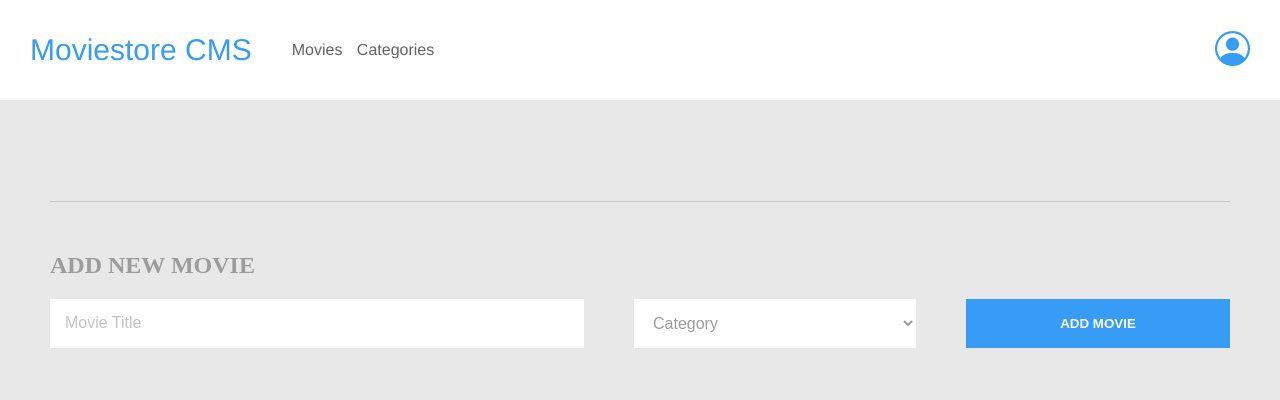
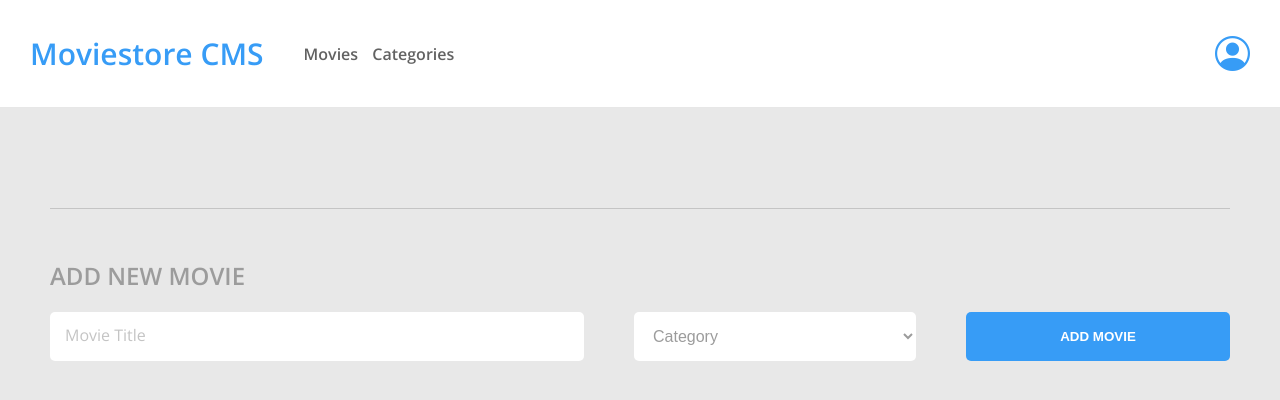
Before and after one commit to YinkTech/Bookstore-app, a React (Create React App) app: page / in a window 1280 px wide. Shown: the top 400 px of the page. Built offline with nearby package versions, Linux system fonts and the light colour scheme.

Commit message:
add font and added border radius to form components

```diff
--- a/public/index.html
+++ b/public/index.html
@@ -8,6 +8,9 @@
     <link rel="apple-touch-icon" href="%PUBLIC_URL%/logo192.png" />
     <link rel="manifest" href="%PUBLIC_URL%/manifest.json" />
     <title>React App</title>
+    <link rel="preconnect" href="https://fonts.googleapis.com">
+<link rel="preconnect" href="https://fonts.gstatic.com" crossorigin>
+<link href="https://fonts.googleapis.com/css2?family=Open+Sans:wght@400;500;600&display=swap" rel="stylesheet">
   </head>
   <body>
     <noscript>You need to enable JavaScript to run this app.</noscript>
--- a/src/components/style.css
+++ b/src/components/style.css
@@ -6,6 +6,8 @@ body {
   padding: 0;
   box-sizing: border-box;
   background: #e8e8e8;
+  font-family: 'Open Sans', sans-serif;
+  font-weight: 700;
 }
 
 .nav {
@@ -14,7 +16,6 @@ body {
   display: flex;
   justify-content: space-between;
   align-items: center;
-  font-family: 'Franklin Gothic Medium', 'Arial Narrow', Arial, sans-serif;
   border-bottom: 1px solid rgb(231, 231, 231);
   margin-bottom: 30px;
 }
@@ -74,7 +75,7 @@ form {
 .form-sort {
   display: flex;
   justify-content: space-between;
-  font-family: 'Franklin Gothic Medium', 'Arial Narrow', Arial, sans-serif;
+
   font-weight: bold;
 }
 
@@ -90,6 +91,7 @@ form {
 
 .input-title::placeholder {
   color: #c4c4c4;
+  font-family: 'Open Sans', sans-serif;
 }
 
 .input-cate {
@@ -105,6 +107,7 @@ form {
 
 .input-cate::placeholder {
   color: #c4c4c4;
+  font-family: 'Open Sans', sans-serif;
 }
 
 .input-cat {
@@ -116,6 +119,12 @@ form {
   outline: none;
 }
 
+input#title,
+select#categories,
+.submit {
+  border-radius: 5px;
+}
+
 .submit {
   color: #fff;
   border: none;
```
